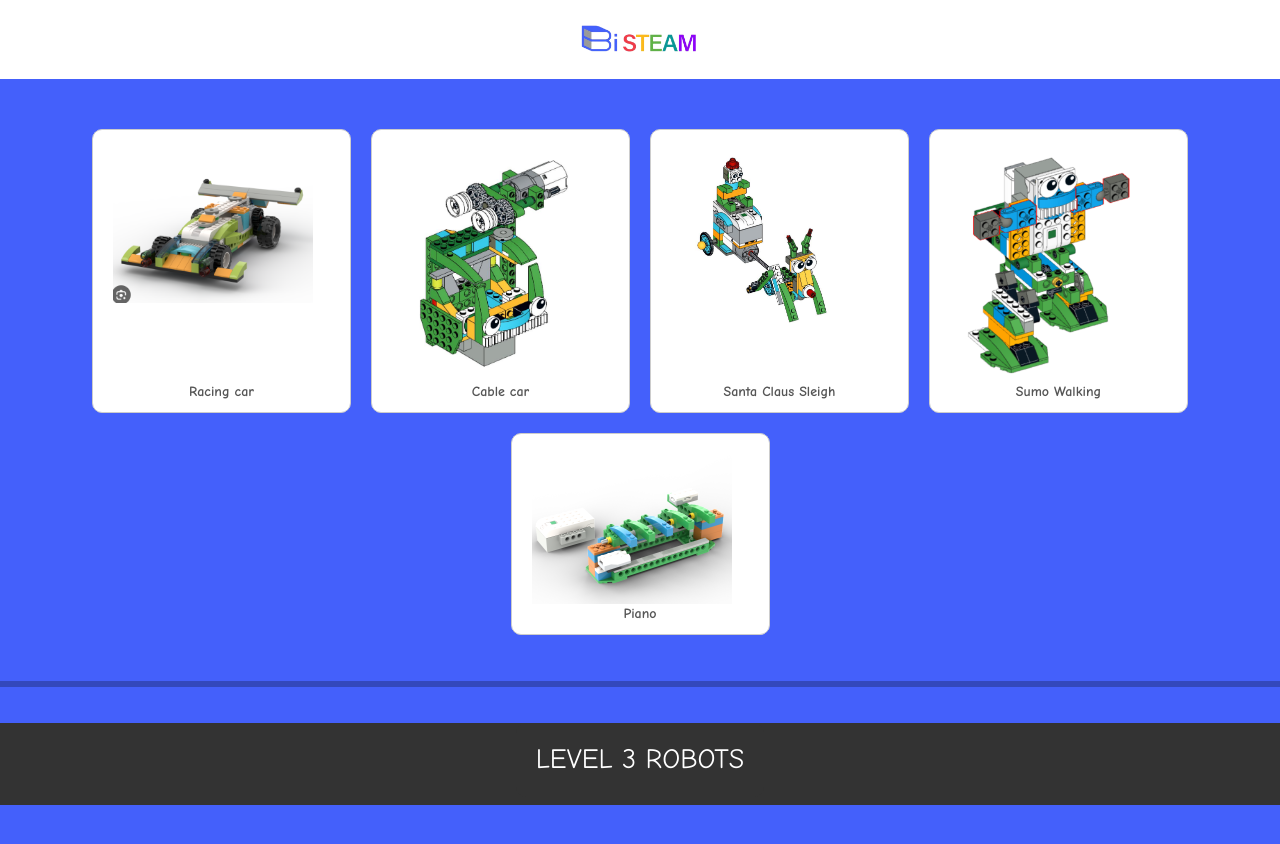
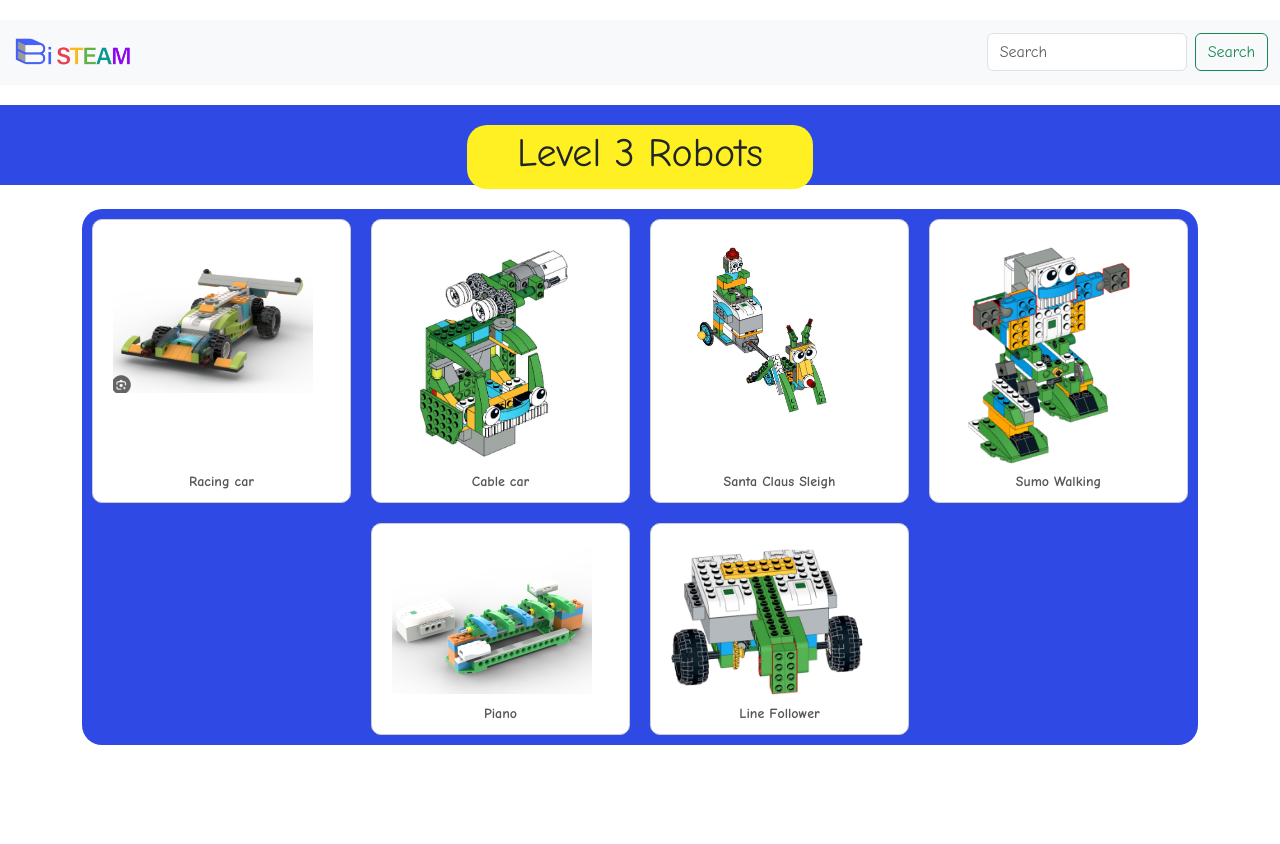
Before and after one commit to TAT2k30/BiSteamWeb, a plain HTML site: page index.html in a window 1280 px wide. After the commit the page ends 800 px from the top, so only its background shows below. Drawn offline with nearby package versions, Linux system fonts and the light colour scheme.

Commit message:
Update Line Follower

```diff
--- a/index.css
+++ b/index.css
@@ -6,23 +6,12 @@
   font-family: "Comic Sans MS", cursive, sans-serif;
 }
 .boss {
-  background-color: #4460fb;
-  height: 100vh;
-}
-/* Add styles for the body */
-body {
-  margin: 0;
-  padding: 0;
-}
-.hrStyle {
-  border: solid black 3px;
+  background-color: #2f4ae4;
+  height: 10vh;
 }
 /* Style the header */
 header {
-  background-color: #ffffff;
-  color: #000000;
   padding: 20px 0;
-  text-align: center;
 }
 
 .container {
@@ -42,8 +31,8 @@ header {
   flex-wrap: wrap;
   justify-content: center;
 }
+.content p {
 
-.content p {
   flex-basis: calc(25% - 20px);
   margin-bottom: 20px;
   background-color: #fff;
--- a/index.html
+++ b/index.html
@@ -6,48 +6,72 @@
     <title>BiSteam study source</title>
     <link rel="stylesheet" href="index.css">
     <link href="https://cdn.jsdelivr.net/npm/bootstrap@5.3.3/dist/css/bootstrap.min.css" rel="stylesheet">
+    <script src="https://code.jquery.com/jquery-3.6.0.min.js"></script>
 </head>
 <body>
 <header>
-    <img src="Logo/image-removebg-preview.png" width="125px">
+    <nav class="navbar navbar-light bg-light">
+        <div class="container-fluid">
+            <a class="navbar-brand" href="#">
+                <img src="Logo/image-removebg-preview.png" width="125px" alt="">
+            </a>
+            <form class="d-flex" id="searchForm">
+                <input class="form-control me-2" type="search" id="searchInput" placeholder="Search" aria-label="Search">
+                <button class="btn btn-outline-success" type="submit">Search</button>
+            </form>
+        </div>
+    </nav>
 </header>
 <div class="boss">
     <div class="container">
-        <div class="content">
-            <p onclick="window.open('PDF doanload file/racing car.pdf', '_blank')">
+        <div style="background-color: #fff023; border-radius: 20px;">
+            <h1 style="padding: 4px 50px">Level 3 Robots</h1>
+        </div>
+        <div class="content" style=" background-color: #2f4ae4; border-radius: 20px; width: 100%;">
+            <p class="item" data-name="Racing car">
                 <img src="Logo/Screenshot 2023-09-10 175542.png">
                 <span class="text-below"><b>Racing car</b></span>
             </p>
-            <p onclick="window.open('PDF doanload file/cable car02.pdf', '_blank')">
+            <p class="item" data-name="Cable car">
                 <img src="PDF doanload file/Screenshot 2023-11-02 165352.png" >
                 <span class="text-below"><b>Cable car</b></span>
             </p>
-            <p onclick="window.open('PDF doanload file/Untitled Model.pdf', '_blank')">
+            <p class="item" data-name="Santa Claus Sleigh">
                 <img src="PDF doanload file/Screenshot 2023-12-09 002240.png">
                 <span class="text-below"><b>Santa Claus Sleigh</b></span>
             </p>
-            <p onclick="window.open('PDF doanload file/Sumo_Walking.pdf', '_blank')">
+            <p class="item" data-name="Sumo Walking">
                 <img src="PDF doanload file/Sumo_Walking.png">
                 <span class="text-below"><b>Sumo Walking</b></span>
             </p>
-            <p onclick="window.open('PDF doanload file/piano.pdf', '_blank')">
+            <p class="item" data-name="Piano">
                 <img src="PDF doanload file/piano.png">
                 <span class="text-below"><b>Piano</b></span>
             </p>
+            <p class="item" data-name="Line Follower">
+                <img src="PDF doanload file/LineFollower.png">
+                <span class="text-below"><b>Line Follower</b></span>
+            </p>
         </div>
     </div>
-    <hr class="hrStyle"/>
-    <div class="level3-header">
-        <div class="level3-header-box">
-            <h3 class="text-white">LEVEL 3 ROBOTS</h3>
-        </div>
-    </div>
+
 </div>
 <script src="https://cdn.jsdelivr.net/npm/bootstrap@5.3.3/dist/js/bootstrap.bundle.min.js"></script>
 <script>
-    function handleClick() {
-        alert("Hello")
-    }
+    $(document).ready(function() {
+        $('#searchForm').submit(function(event) {
+            event.preventDefault();
+            const searchInput = $('#searchInput').val().toLowerCase();
+            $('.item').each(function() {
+                const itemName = $(this).data('name').toLowerCase();
+                if (itemName.includes(searchInput)) {
+                    $(this).show();
+                } else {
+                    $(this).hide();
+                }
+            });
+        });
+    });
 </script>
 </body>
 </html>
```
Also changed, not shown: PDF doanload file/LineFollower.png (added), 1 other file.
